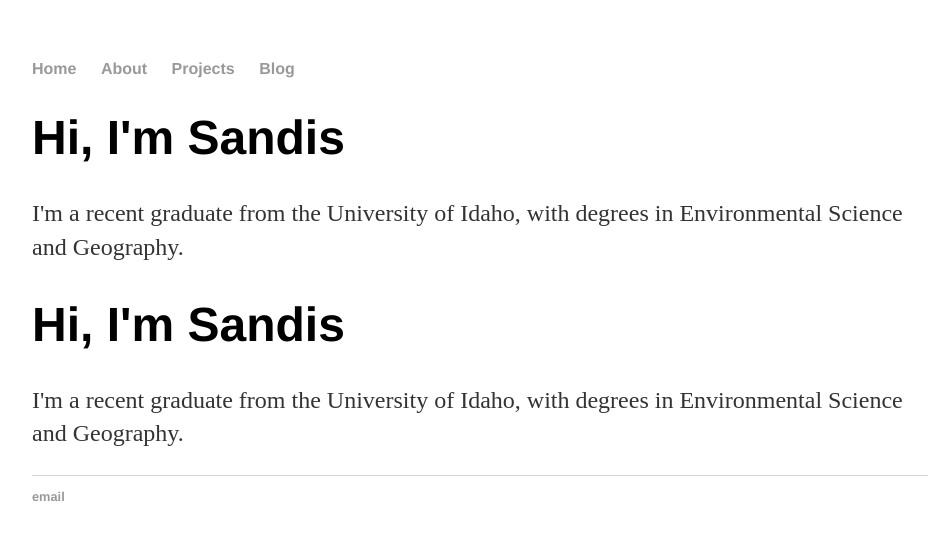
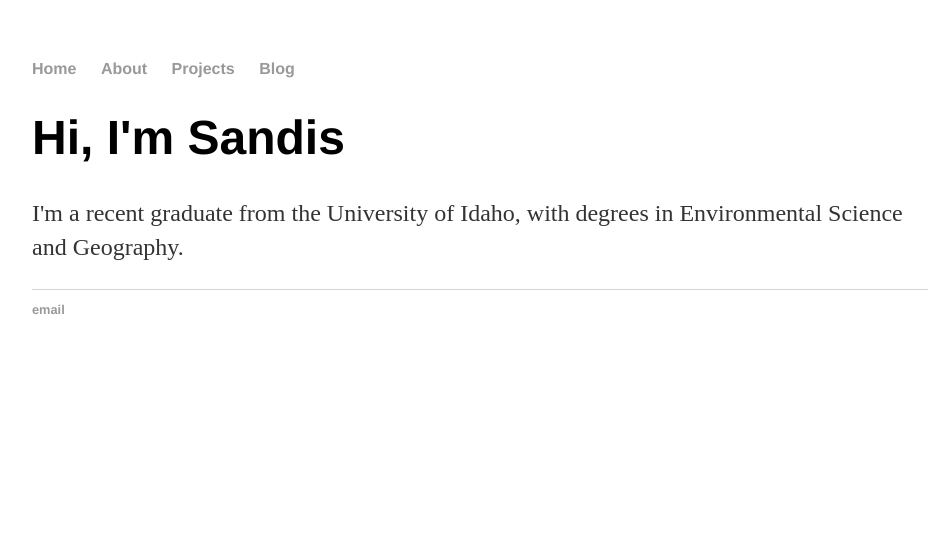
Before and after one commit to sandis-simchuk/sandis-simchuk.github.io, a Jekyll site: the page built from index.html, in a window 1280 px wide. Shown: the top 540 px of the page, without its empty margins (160-1093 px from the left). Built offline with Jekyll 4.4.1, drawn with Linux system fonts in a browser that asks for light colours.

Commit message:
Update default.html

```diff
--- a/_layouts/default.html
+++ b/_layouts/default.html
@@ -20,8 +20,6 @@
 
 
     		<div class="blurb">
-        		<h1>Hi, I'm Sandis</h1>
-				<p>I'm a recent graduate from the University of Idaho, with degrees in Environmental Science and Geography.</a></p>
     		</div><!-- /.blurb -->
 		</div><!-- /.container -->
 		<footer>
```
